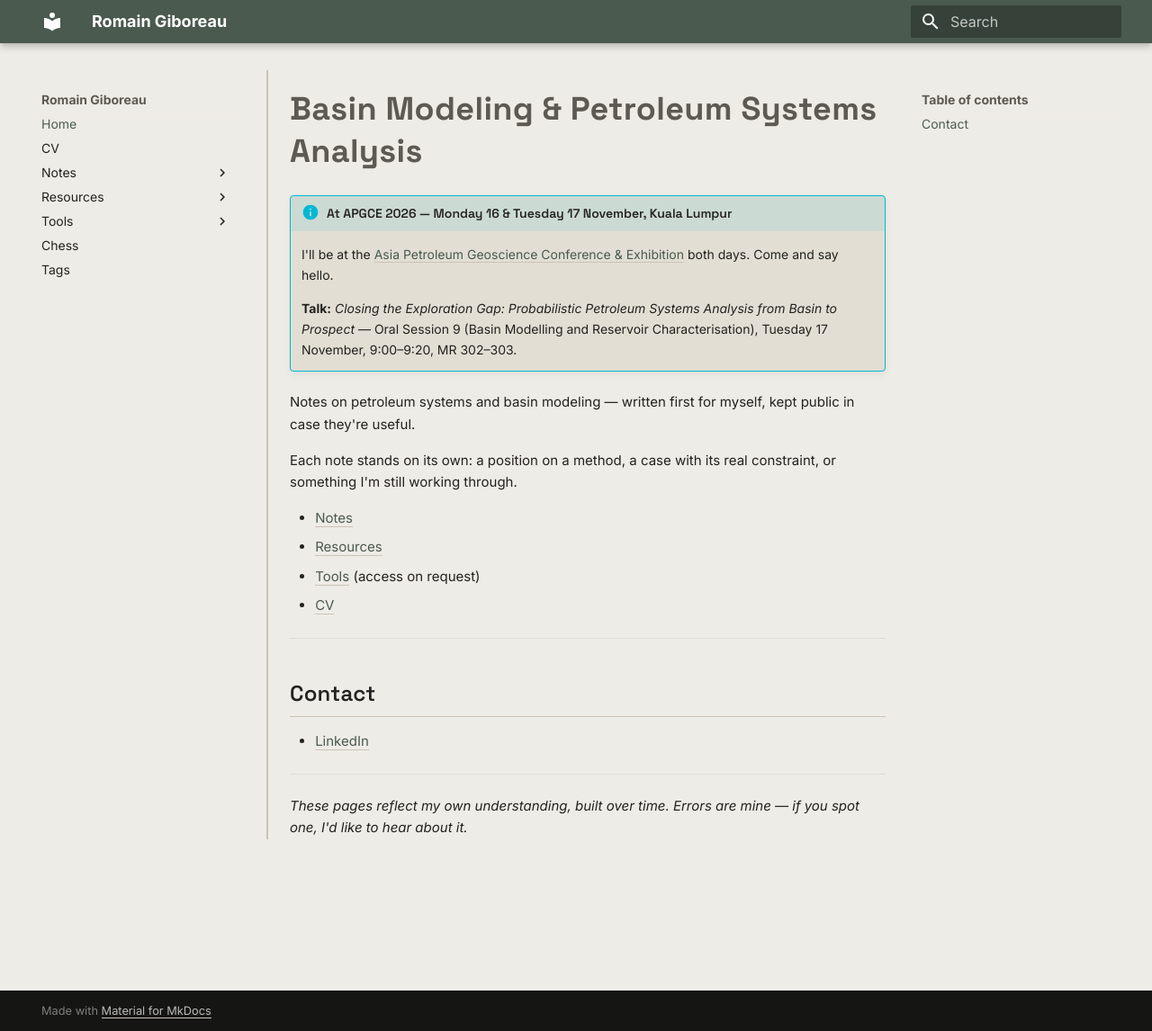
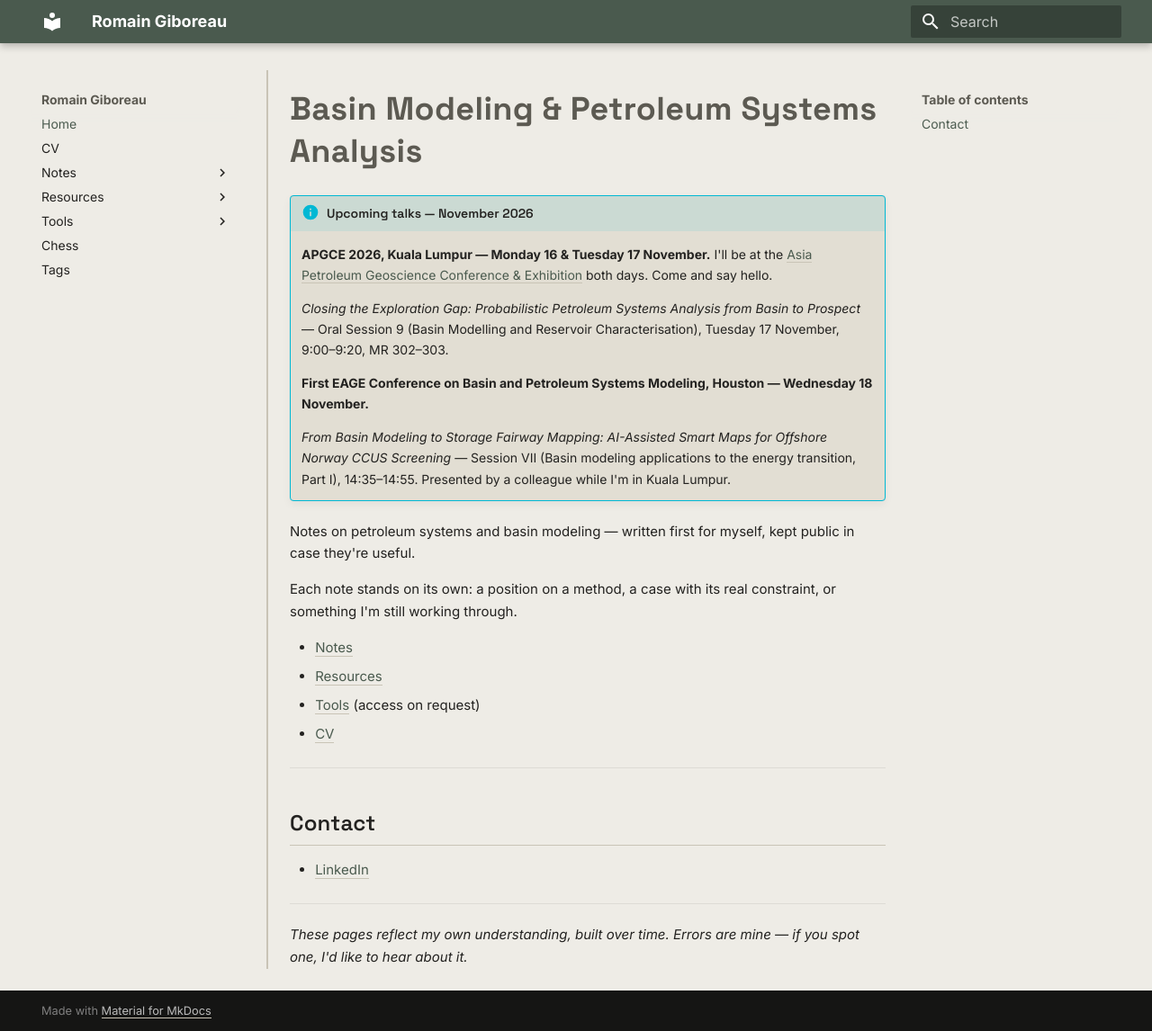
Before and after one commit to RomainGiboreau/My_Website, an MkDocs documentation site: the page built from docs/index.md, in a window 1280 px wide and 1146 px high. Shown: the whole window at 90% size. Built offline with MkDocs 1.6.1 and Material for MkDocs 9.7.7, drawn with Linux system fonts in a browser that asks for light colours.

Commit message:
Add EAGE Houston BPSM talk to homepage announcement
Co-Authored-By: Claude Opus 5.5 <noreply@anthropic.com>

```diff
--- a/docs/index.md
+++ b/docs/index.md
@@ -1,9 +1,14 @@
 # Basin Modeling & Petroleum Systems Analysis
 
-!!! info "At APGCE 2026 — Monday 16 & Tuesday 17 November, Kuala Lumpur"
+!!! info "Upcoming talks — November 2026"
+    **APGCE 2026, Kuala Lumpur — Monday 16 & Tuesday 17 November.**
     I'll be at the [Asia Petroleum Geoscience Conference & Exhibition](https://icep.com.my/apgce/conference/programme) both days. Come and say hello.
 
-    **Talk:** *Closing the Exploration Gap: Probabilistic Petroleum Systems Analysis from Basin to Prospect* — Oral Session 9 (Basin Modelling and Reservoir Characterisation), Tuesday 17 November, 9:00–9:20, MR 302–303.
+    *Closing the Exploration Gap: Probabilistic Petroleum Systems Analysis from Basin to Prospect* — Oral Session 9 (Basin Modelling and Reservoir Characterisation), Tuesday 17 November, 9:00–9:20, MR 302–303.
+
+    **First EAGE Conference on Basin and Petroleum Systems Modeling, Houston — Wednesday 18 November.**
+
+    *From Basin Modeling to Storage Fairway Mapping: AI-Assisted Smart Maps for Offshore Norway CCUS Screening* — Session VII (Basin modeling applications to the energy transition, Part I), 14:35–14:55. Presented by a colleague while I'm in Kuala Lumpur.
 
 Notes on petroleum systems and basin modeling — written first for myself, kept public in case they're useful.
 
```
